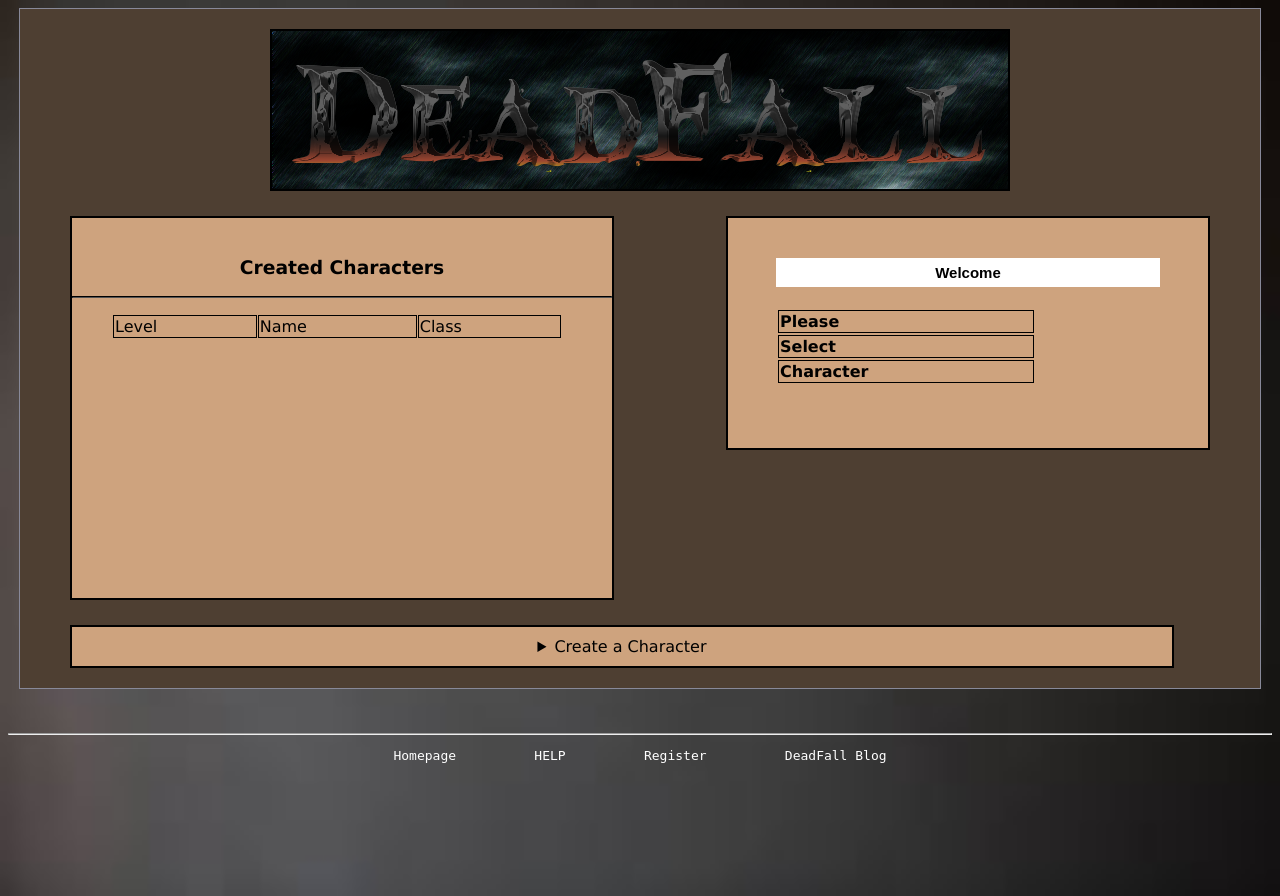
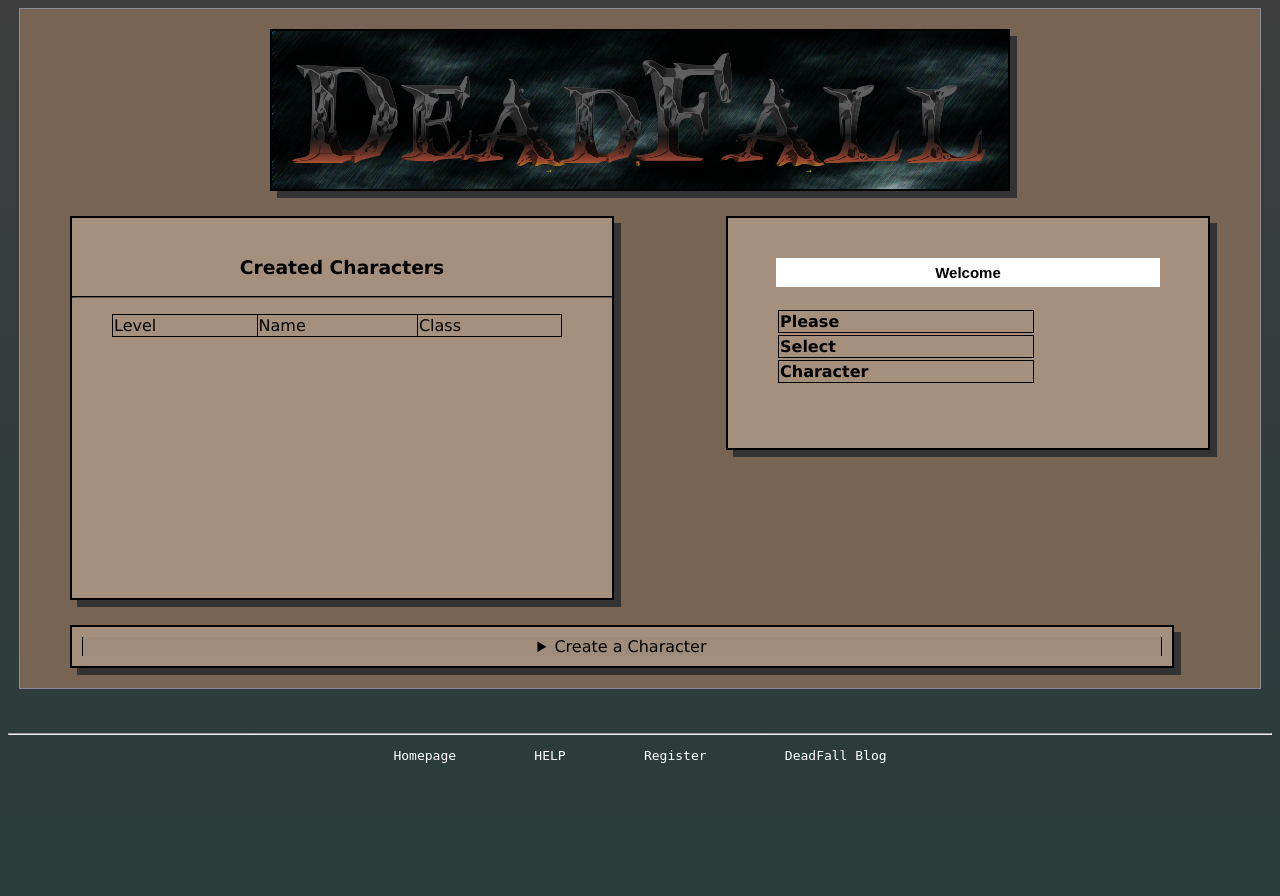
Before and after one commit to tgbtom/Deadfall-Beta-Partial-Code, a PHP site: page /deadfall/inTown/characterBrowse.php in a window 1280 px wide. Run offline with PHP 8.4, Linux system fonts and the light colour scheme; data that the repository does not hold is empty.

Commit message:
Visual Update
Added Box Shadows for Visual Effect. Also changed all main colours of the outlay. Reduced contrast between sections for appeal.

```diff
--- a/inTown/characterBrowse.php
+++ b/inTown/characterBrowse.php
@@ -11,11 +11,22 @@ $_SESSION['y'] = '';
 
 <style>
 .data1
-{border: 1px solid black;}
+{
+	border: 1px solid black;
+	background-color: #A5907E;
+}
 .data2
-{border: 1px solid black; background-color:#c7966b;}
+{
+	border: 1px solid black; background-color:#c7966b;
+	background-color: #A5907E;
+}
 .data3
-{border: 1px solid black; border-radius: 25px; padding: 1%; margin-bottom: 4%; background-color:#c7966b;}
+{
+	border: 1px solid black;
+	border-radius: 25px;
+	padding: 1%;
+	margin-bottom: 4%;
+	background-color: #A5907E;;}
 
 </style>
 
@@ -110,7 +121,7 @@ $_SESSION['y'] = '';
 		<hr style="border-color: black;">
 
 		<ul>
-		<table style="width:90%;" cellspacing="1">
+		<table style="" class="browseCharsTable" cellspacing="0">
 		<tr><td style='border: 1px solid black;'>Level</td><td style='border: 1px solid black;'>Name</td><td style='border: 1px solid black;'>Class</td></tr>
 
 		<?php
@@ -132,7 +143,7 @@ $_SESSION['y'] = '';
 				$tips2 = $result["townName"];
 				$tips3 = lcfirst($result["class"]); //returns class name with first character as lowercase
 				$classImg = $root . "/images/icons/" . lcfirst($tips3) . ".png";
-				echo "<tr>" . "<td>Lvl: " . $result["level"] . "</td><td onclick=displayInfo('$tips','$tips2','$tips3') class='hand' style='border: 1px solid black; background-color: #c7966b;'>" . $result["character"] . "</td><td><img src='$classImg'> " . $result["class"] . "</td></tr>";
+				echo "<tr>" . "<td>Lvl: " . $result["level"] . "</td><td onclick=displayInfo('$tips','$tips2','$tips3') class='hand'>" . $result["character"] . "</td><td><img src='$classImg'> " . $result["class"] . "</td></tr>";
 			}
 		}
 
--- a/inTown/citizens.php
+++ b/inTown/citizens.php
@@ -48,11 +48,11 @@ $query2 = mysqli_query($con, $query1);
 	tr {}
 	style1 {font-size:0.8em;}
 	.samePlayer
-	{cursor: hand; background-color: #c7966b; height: 1px; border: 1px solid #120B06;}
+	{cursor: hand; background-color: #998574; height: 1px; border: 1px solid #120B06;}
 	.samePlayer2
 	{float: left; vertical-align: text-top; height: 1%;}
 	.sameChar
-	{cursor: hand; background-color: #F2C59D; height: 1px; border: 1px solid #120B06;}
+	{cursor: hand; background-color: #BAA28D; height: 1px; border: 1px solid #120B06;}
 	.sameChar2
 	{float: left; vertical-align: text-top; height: 1%;}
 	.head
--- a/inTown/construction.php
+++ b/inTown/construction.php
@@ -45,11 +45,11 @@ $townBank = explode(',', $result['groundItems']);
 
 	<link rel="stylesheet" type="text/css" href="mainDesignTown.css">
 	<style>
-	table {width:100%; color:#000000; border: 1px solid #120B06; padding:2px; background-color:#6d5846;}
+	table {width:100%; color:#000000; border: 1px solid #120B06; padding:2px; background-color:#6D5A4A;box-shadow: 7px 7px #333333;}
 	input.number {width:40px;}
 	.data {width:150px; border: 1px solid black;}
-	.newBuild {color:#111111; border: 1px solid #120B06; border-collapse:collapse; padding:2px; background-color:#6d5846;}
-	.alreadyBuilt {color:#111111; border: 1px solid #120B06; border-collapse:collapse; padding:2px; background-color:#6d5846;}
+	.newBuild {color:#111111; border: 1px solid #120B06; border-collapse:collapse; padding:2px; background-color:#6D5A4A;}
+	.alreadyBuilt {color:#111111; border: 1px solid #120B06; border-collapse:collapse; padding:2px; background-color:#6D5A4A;}
 	.buildingHelp {cursor:help; overflow:auto;}
 	style1 {font-size:0.8em;}
 	.head {border: 1px solid black;}
--- a/inTown/outside.php
+++ b/inTown/outside.php
@@ -472,7 +472,7 @@ $query2 = mysqli_query($con, $query1);
 
 
 
-		echo '<svg width="176" height="176">';
+		echo '<svg width="176" height="176" style="box-shadow: 7px 7px #333333;">';
 		$x = 0;
 
 		while ($row = mysqli_fetch_assoc($completeQuery))
@@ -643,7 +643,7 @@ $query2 = mysqli_query($con, $query1);
 	echo '</td></tr>';
 	echo '</table>';
 
-	echo getHordeSize($townName);
+	echo "<br>" . getHordeSize($townName);
 
 	echo '<table class="itemInfo">';
 	echo '<form action="' . $root . '../functions/pickUpItem.php" method="post">';
--- a/index.php
+++ b/index.php
@@ -71,8 +71,8 @@
 
 				<form action="<?php echo "./functions/validate.php"; ?>" name="log" method="post" onsubmit="return validateform2()">
 				<?php $errorMessage = filter_input(INPUT_GET, "error"); if (!empty($errorMessage)) { ?> <p> <?php echo htmlspecialchars($errorMessage); ?> </p> <?php } ?>
-					<input type="text" placeholder="Username" name="user" value=""></br>
-					<input type="password" placeholder="Password" name="pass" value=""></br>
+					<input type="text" placeholder="Username" name="user" value="" required></br>
+					<input type="password" placeholder="Password" name="pass" value="" required></br>
 					<a href="<?php echo htmlspecialchars($root); ?>" class="forgot">Forgot your password?</a></br>
 					<input type="submit" value="Login Now!">
 				</form>
--- a/mainDesign.css
+++ b/mainDesign.css
@@ -1,8 +1,7 @@
 body
 {
-	background-image:url('images/back.png');
-    background-repeat:no-repeat;
-    background-size:100% 100%;
+	background:-webkit-linear-gradient(#3D3D3D, #293C3A);
+	background:-moz-linear-gradient(#626C66, #293C3A);
 	min-height: 880px;
 	font-family: 'Arimo', sans-serif;
 	font-size: 100%;
@@ -15,7 +14,7 @@ body
 	margin: auto;
 	text-align: left;
 	border: 1px solid #888999;
-	background-color: #4E3F32;
+	background-color: #786452;
 	padding: 20px;
 	font-family:Verdana, Geneva, sans-serif;
 }
@@ -28,7 +27,7 @@ body
 	border: 2px solid #000000;
 	background-color: #443525;
 	color: #000000;
-
+	box-shadow: 7px 7px #333333;
 }
 
 .bottomBar
@@ -39,7 +38,7 @@ body
 
 .bottomBar a:hover
 {
-	color: #333333;
+	color: #888888;
 }
 
 body
@@ -69,10 +68,11 @@ body
 	margin: 80px auto;
 	float: left;
 	color: black;
-	background-color: #CEA37E;
+	background-color: #A5907E;
 	overflow: auto;
 	border: 2px solid black;
 	padding-right: 2%;
+	box-shadow: 7px 7px #333333;
 }
 
 /*
@@ -88,12 +88,13 @@ body
 	padding-top: 20px;
 	width: 30%;
 	margin: 80px auto;
-	background-color: #CEA37E;
+	background-color: #A5907E;
 	font-family: "Lucida Sans Unicode", "Lucida Grande", sans-serif;
 	color: black;
 	text-align: center;
 	float: right;
 	border:2px solid black;
+	box-shadow: 7px 7px #333333;
 }
 
 .login-top
@@ -140,11 +141,12 @@ body
 	width: 90%;
 	float: left;
 	margin-left: 30px;
-	background-color: #CEA37E;
+	background-color: #A5907E;
 	font-family: "Lucida Sans Unicode", "Lucida Grande", sans-serif;
 	color: black;
 	text-align: center;
 	border:2px solid black;
+	box-shadow: 7px 7px #333333;
 }
 
 .browseBlock
@@ -156,9 +158,10 @@ body
 	margin-left: 30px;
 	float: left;
 	color: black;
-	background-color: #CEA37E;
+	background-color: #A5907E;
 	overflow: auto;
 	border: 2px solid #000000;
+	box-shadow: 7px 7px #333333;
 }
 
 .browseBlock2
@@ -169,10 +172,12 @@ body
 	margin: 25px auto;
 	float: left;
 	color: black;
-	background-color: #CEA37E;
+	background-color: #A5907E;
 	overflow: auto;
 	border: 2px solid #000000;
-}.browseBlock3
+}
+
+.browseBlock3
 {
 	padding-top:20px;
 	width:75%;
@@ -180,7 +185,7 @@ body
 	margin: 25px auto;
 	float: left;
 	color: black;
-	background-color: #CEA37E;
+	background-color: #A5907E;
 	overflow: auto;
 	border: 2px solid #000000;
 }
@@ -198,8 +203,9 @@ body
 	height: 200px;
 	color: black;
 	float:right;
-	background-color: #CEA37E;
+	background-color: #A5907E;
 	border: 2px solid #000000;
+	box-shadow: 7px 7px #333333;
 }
 
 .infoBlock table
@@ -210,6 +216,9 @@ body
 .hand
 {
 	cursor: pointer;
+	border-left:1px solid black;
+	border-right:1px solid black;
+	background-color: #A08C7A;
 }
 
 .forgot,.forgot a:visited
@@ -329,3 +338,24 @@ td.build
 	color: #000000;
 	cursor: default;
 }
+
+.browseCharsTable
+{
+	width:90%;
+	border-collapse:collapse;
+}
+
+.browseCharsTable tr:last-child
+{
+	border-bottom: 1px solid black;
+}
+
+.browseCharsTable td:last-child
+{
+	border-right: 1px solid black;
+}
+
+.browseCharsTable td:first-child
+{
+	border-left: 1px solid black;
+}
```
Also changed, not shown: help.php (+9 -8 lines), inTown/mainDesignTown.css (+15 -10 lines).
